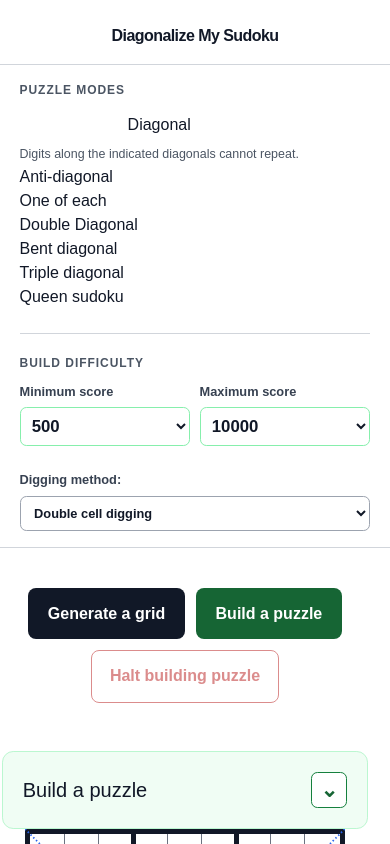
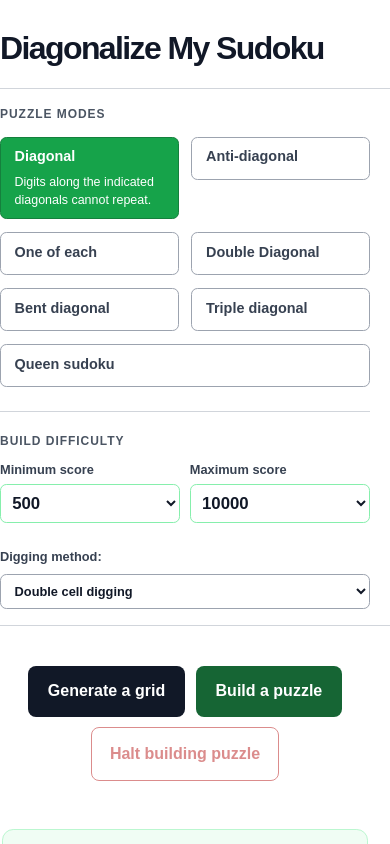
Before and after one commit to nahiphog/Diagonal-or-not, a Next.js app: page / in a window 390 px wide. Shown: the top 844 px of the page. Built offline with nearby package versions, Linux system fonts and the light colour scheme.

Commit message:
Restore pre-subpage layout styles

```diff
--- a/app/globals.css
+++ b/app/globals.css
@@ -4,20 +4,16 @@
 * { box-sizing: border-box; }
 body { margin: 0; font-family: Arial, Helvetica, sans-serif; }
 .page { min-height: 100vh; }
-.site-header { display: grid; width: 100%; margin: 0; padding: 2rem 0 1.5rem; place-items: center; text-align: center; }
-h1 { margin: 0; font-size: clamp(1rem, 2.5vw, 1.5rem); font-weight: 700; letter-spacing: -0.035em; }
+.site-header { width: 100%; margin: 0; padding: 2rem 0 1.5rem; }
+h1 { margin: 0; font-size: clamp(2rem, 5vw, 3rem); font-weight: 700; letter-spacing: -0.05em; }
 .app-layout { display: grid; grid-template-columns: 15.2rem minmax(0, 1fr); width: 100%; min-height: calc(100vh - 6.5rem); margin: 0; border-top: 1px solid #d1d5db; }
-.mode-dashboard { padding: 1.5rem 1rem 1.5rem 5%; border-right: 1px solid #d1d5db; }
+.mode-dashboard { padding: 1.5rem 1rem 1.5rem 0; border-right: 1px solid #d1d5db; }
 .dashboard-title { margin: 0 0 0.85rem; color: #4b5563; font-size: 0.75rem; font-weight: 800; letter-spacing: 0.08em; text-transform: uppercase; }
 .workspace { display: flex; flex-direction: column; align-items: center; min-width: 0; padding: 1.5rem 2rem 4rem 0; }
-.mode-picker { display: block; }
-.mode-picker select { width: 100%; border: 1px solid #9ca3af; border-radius: 0.4rem; padding: 0.65rem 0.75rem; background: #fff; color: #111827; font: inherit; font-size: 0.9rem; font-weight: 700; }
-.mode-description { display: block; margin: 0.6rem 0 0; color: #4b5563; font-size: 0.78rem; font-weight: 500; line-height: 1.4; }
-.queen-subpages { display: grid; gap: 0.45rem; margin-top: 1.75rem; padding-top: 1.25rem; border-top: 1px solid #d1d5db; }
-.queen-subpages .dashboard-title { margin-bottom: 0.25rem; }
-.queen-subpages button { width: 100%; border: 1px solid #9ca3af; border-radius: 0.4rem; padding: 0.55rem 0.7rem; background: #fff; color: #374151; font: inherit; font-size: 0.84rem; font-weight: 700; text-align: left; cursor: pointer; }
-.queen-subpages button.active { border-color: #15803d; background: #dcfce7; color: #166534; }
-.sr-only { position: absolute; width: 1px; height: 1px; padding: 0; margin: -1px; overflow: hidden; clip: rect(0, 0, 0, 0); white-space: nowrap; border: 0; }
+.mode-picker { display: flex; flex-direction: column; gap: 1rem; }
+.mode-picker button { display: grid; width: 100%; min-height: 2.7rem; border: 1px solid #9ca3af; border-radius: 0.4rem; padding: 0.55rem 0.85rem; background: #fff; color: #374151; font-size: 0.9rem; font-weight: 600; text-align: left; cursor: pointer; }
+.mode-picker button.active { border-color: #15803d; background: #16a34a; color: #fff; }
+.mode-description { display: block; margin-top: 0.4rem; font-size: 0.78rem; font-weight: 500; line-height: 1.4; }
 .dashboard-difficulty { display: grid; grid-template-columns: repeat(2, minmax(0, 1fr)); gap: 0.6rem; margin-top: 2.5rem; padding-top: 1.25rem; border-top: 1px solid #d1d5db; }
 .dashboard-difficulty .dashboard-title { margin-bottom: 0; }
 .dashboard-difficulty .dashboard-title { grid-column: 1 / -1; }
@@ -142,7 +138,10 @@ h1 { margin: 0; font-size: clamp(1rem, 2.5vw, 1.5rem); font-weight: 700; letter-
 @media (max-width: 620px) {
   .site-header { padding: 1.5rem 0 1rem; }
   .app-layout { grid-template-columns: 1fr; min-height: auto; }
-  .mode-dashboard { padding: 1rem 1.25rem 1rem 5%; border-right: 0; border-bottom: 1px solid #d1d5db; }
+  .mode-dashboard { padding: 1rem 1.25rem 1rem 0; border-right: 0; border-bottom: 1px solid #d1d5db; }
+  .mode-picker { flex-direction: row; flex-wrap: wrap; gap: 0.8rem; }
+  .mode-card { flex: 1 1 10rem; }
+  .mode-card button { width: 100%; }
   .dashboard-difficulty { margin-top: 1.5rem; }
   .workspace { padding: 1.5rem 1.25rem 3rem 0; }
   .dig-results { width: min(94vw, 540px); }
```
